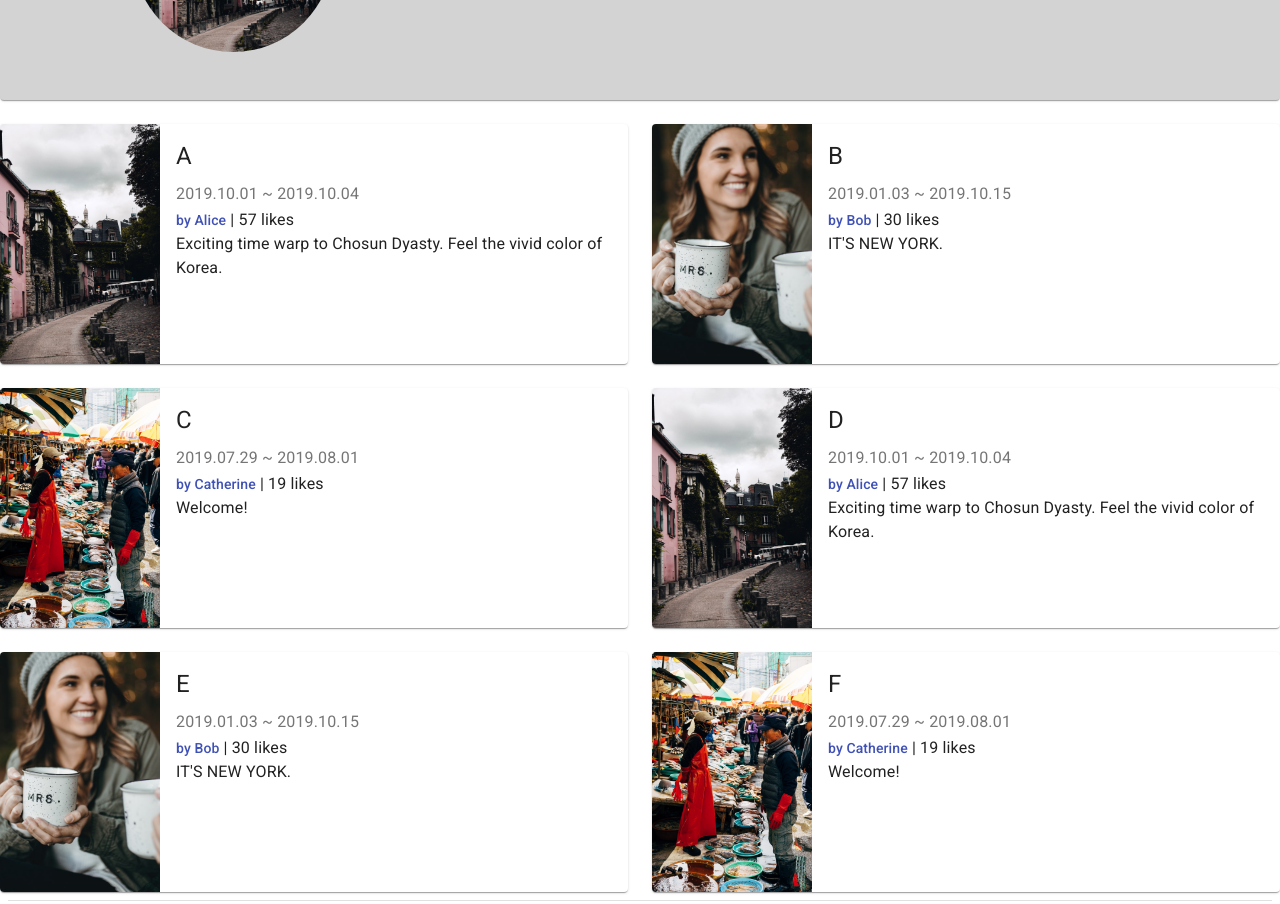
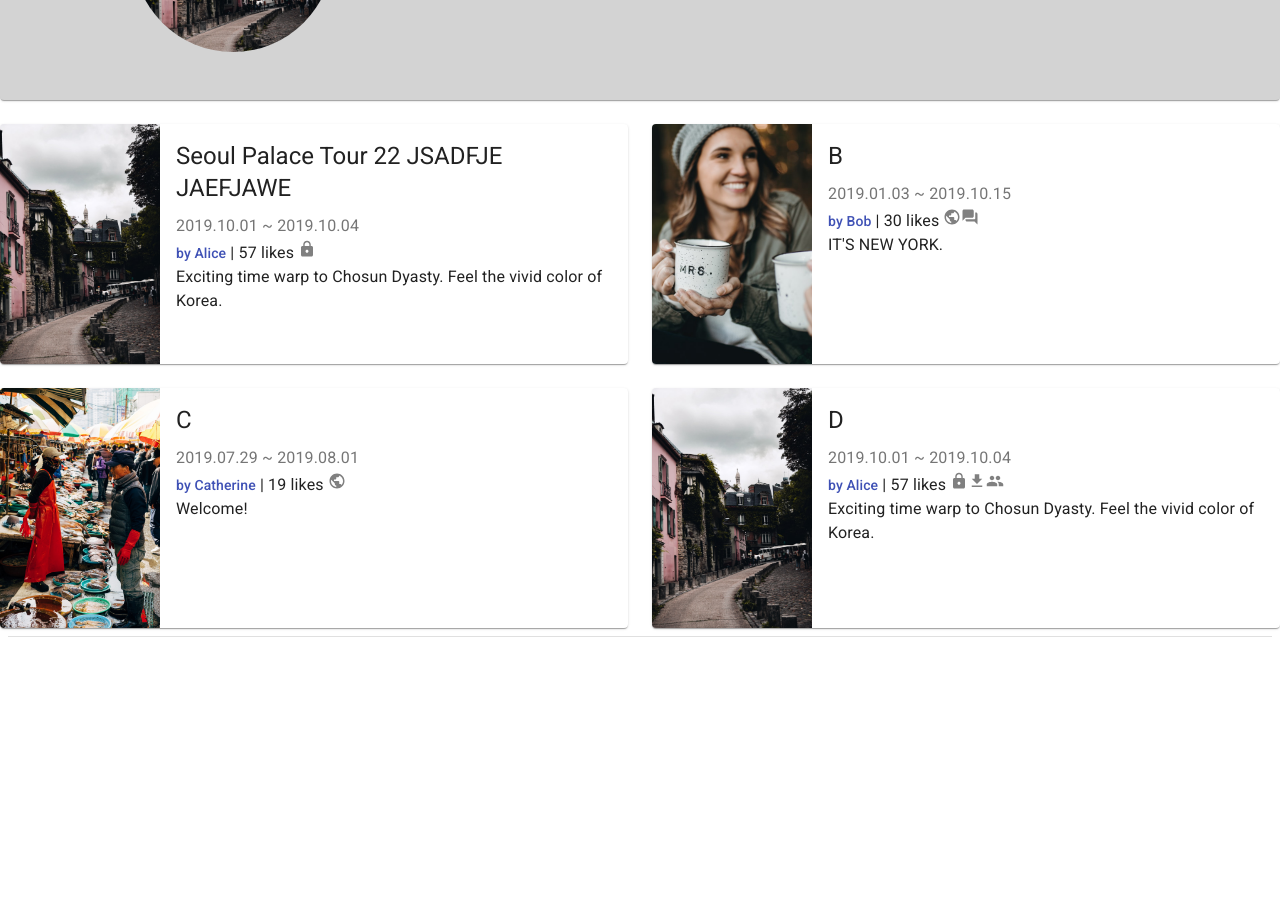
Before and after one commit to swsnu/swpp2019-team6, a React (Create React App) app in the folder frontend/: page /user/1 in a window 1280 px wide. Shown: the part 260-1164 px from the top of the page. After the commit the page ends 900 px from the top, so only its background shows below. Built offline with nearby package versions, Linux system fonts and the light colour scheme.

Commit message:
showing travel setting icons in mypage

```diff
--- a/frontend/src/components/travel-overview/TravelOverviewBlock.js
+++ b/frontend/src/components/travel-overview/TravelOverviewBlock.js
@@ -8,6 +8,12 @@ import CardMedia from '@material-ui/core/CardMedia';
 import Typography from '@material-ui/core/Typography';
 import Paper from '@material-ui/core/Paper';
 import Hidden from '@material-ui/core/Hidden';
+import PublicIcon from '@material-ui/icons/Public';
+import PrivateIcon from '@material-ui/icons/Lock';
+import CommentIcon from '@material-ui/icons/ForumRounded';
+import CollaboratorsIcon from '@material-ui/icons/People';
+import ForkedIcon from '@material-ui/icons/GetApp';
+import Tooltip from '@material-ui/core/Tooltip';
 
 const useStyles = makeStyles((theme) => ({
   card: {
@@ -25,9 +31,14 @@ const useStyles = makeStyles((theme) => ({
     width: 160,
     height: 240,
   },
+  icons: {
+    fontSize: 'large',
+    color: 'grey',
+  },
 }));
 
-// travelOverviewItem(.title .author .summary .period .likes .photo)
+// travelOverviewItem(.title .author .summary .period .likes .photo
+// .is_public, .allow_comment, .is_forked, .collaborators)
 // is_mypage: should detailed option be shown?
 const TravelOverviewBlock = ({ travelOverviewItem, is_mypage }) => {
   const classes = useStyles();
@@ -65,8 +76,44 @@ const TravelOverviewBlock = ({ travelOverviewItem, is_mypage }) => {
                   by {travelOverviewItem.author}
                 </Typography>
                 <Typography display="inline">
-                  {' '}| {travelOverviewItem.likes} likes
+                  {' '}| {travelOverviewItem.likes} likes {' '}
                 </Typography>
+                {is_mypage ? (
+                  <span>
+                    {travelOverviewItem.is_public ? (
+                      <Tooltip title="Public">
+                        <PublicIcon className={classes.icons} />
+                      </Tooltip>
+                    ) : (
+                      <Tooltip title="Private">
+                        <PrivateIcon className={classes.icons} />
+                      </Tooltip>
+                    )}
+                    {travelOverviewItem.allow_comment ? (
+                      <Tooltip title="Comments allowed">
+                        <CommentIcon className={classes.icons} />
+                      </Tooltip>
+                    ) : (
+                      <span />
+                    )}
+                    {travelOverviewItem.is_forked ? (
+                      <Tooltip title="Forked">
+                        <ForkedIcon className={classes.icons} />
+                      </Tooltip>
+                    ) : (
+                      <span />
+                    )}
+                    {travelOverviewItem.collaborators.length > 1 ? (
+                      <Tooltip title={`${travelOverviewItem.collaborators.length - 1} collaborators`}>
+                        <CollaboratorsIcon className={classes.icons} />
+                      </Tooltip>
+                    ) : (
+                      <span />
+                    )}
+                  </span>
+                ) : (
+                  <span />
+                )}
                 <Typography paragraph variant="body1">
                   {travelOverviewItem.summary}
                 </Typography>
--- a/frontend/src/containers/travel-overview/UserTravelOverviewList.js
+++ b/frontend/src/containers/travel-overview/UserTravelOverviewList.js
@@ -4,12 +4,16 @@ import Divider from '@material-ui/core/Divider';
 import TravelOverviewList from '../../components/travel-overview/TravelOverviewList';
 
 const tempTravelList = [{
-  title: 'A',
+  title: 'Seoul Palace Tour 22 JSADFJE JAEFJAWE',
   author: 'Alice',
   summary: 'Exciting time warp to Chosun Dyasty. Feel the vivid color of Korea.',
   period: '2019.10.01 ~ 2019.10.04',
   likes: 57,
   photo: '/images/1.jpeg',
+  is_public: false,
+  allow_comment: false,
+  is_forked: false,
+  collaborators: ['iluvswpp'],
 },
 {
   title: 'B',
@@ -18,6 +22,10 @@ const tempTravelList = [{
   period: '2019.01.03 ~ 2019.10.15',
   likes: 30,
   photo: '/images/2.jpeg',
+  is_public: true,
+  allow_comment: true,
+  is_forked: false,
+  collaborators: ['iluvswpp'],
 },
 {
   title: 'C',
@@ -26,6 +34,10 @@ const tempTravelList = [{
   period: '2019.07.29 ~ 2019.08.01',
   likes: 19,
   photo: '/images/3.jpeg',
+  is_public: true,
+  allow_comment: false,
+  is_forked: false,
+  collaborators: ['iluvswpp'],
 },
 {
   title: 'D',
@@ -34,28 +46,17 @@ const tempTravelList = [{
   period: '2019.10.01 ~ 2019.10.04',
   likes: 57,
   photo: '/images/1.jpeg',
+  is_public: false,
+  allow_comment: false,
+  is_forked: true,
+  collaborators: ['iluvswpp', 'tom', 'mei'],
 },
-{
-  title: 'E',
-  author: 'Bob',
-  summary: 'IT\'S NEW YORK.',
-  period: '2019.01.03 ~ 2019.10.15',
-  likes: 30,
-  photo: '/images/2.jpeg',
-},
-{
-  title: 'F',
-  author: 'Catherine',
-  summary: 'Welcome!',
-  period: '2019.07.29 ~ 2019.08.01',
-  likes: 19,
-  photo: '/images/3.jpeg',
-}];
+];
 
 const emptyTravelList = [];
 
 // somehow determine whether this page is of current user or not.
-const is_mypage = false;
+const is_mypage = true;
 
 class UserTravelOverviewList extends Component {
   state = {
```
